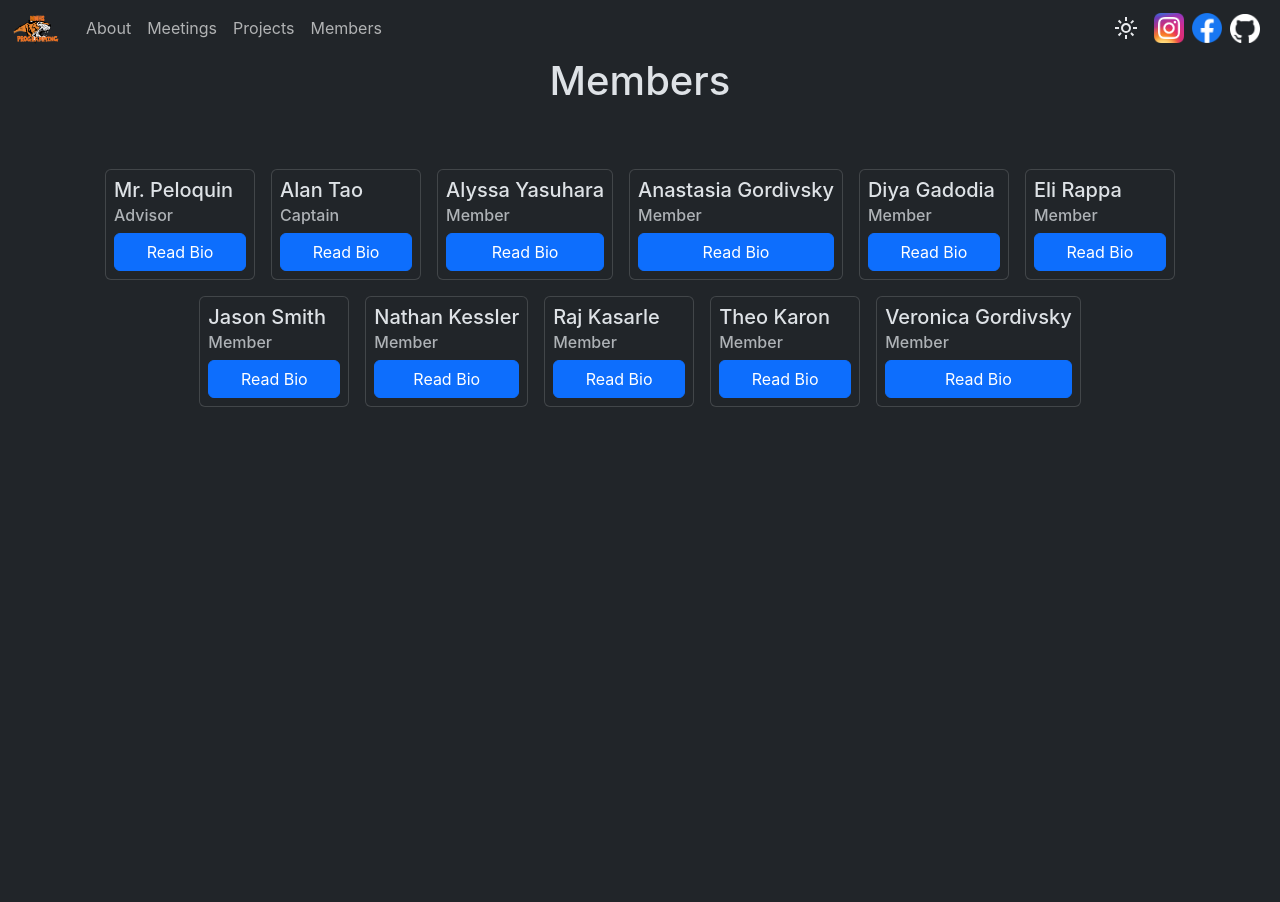
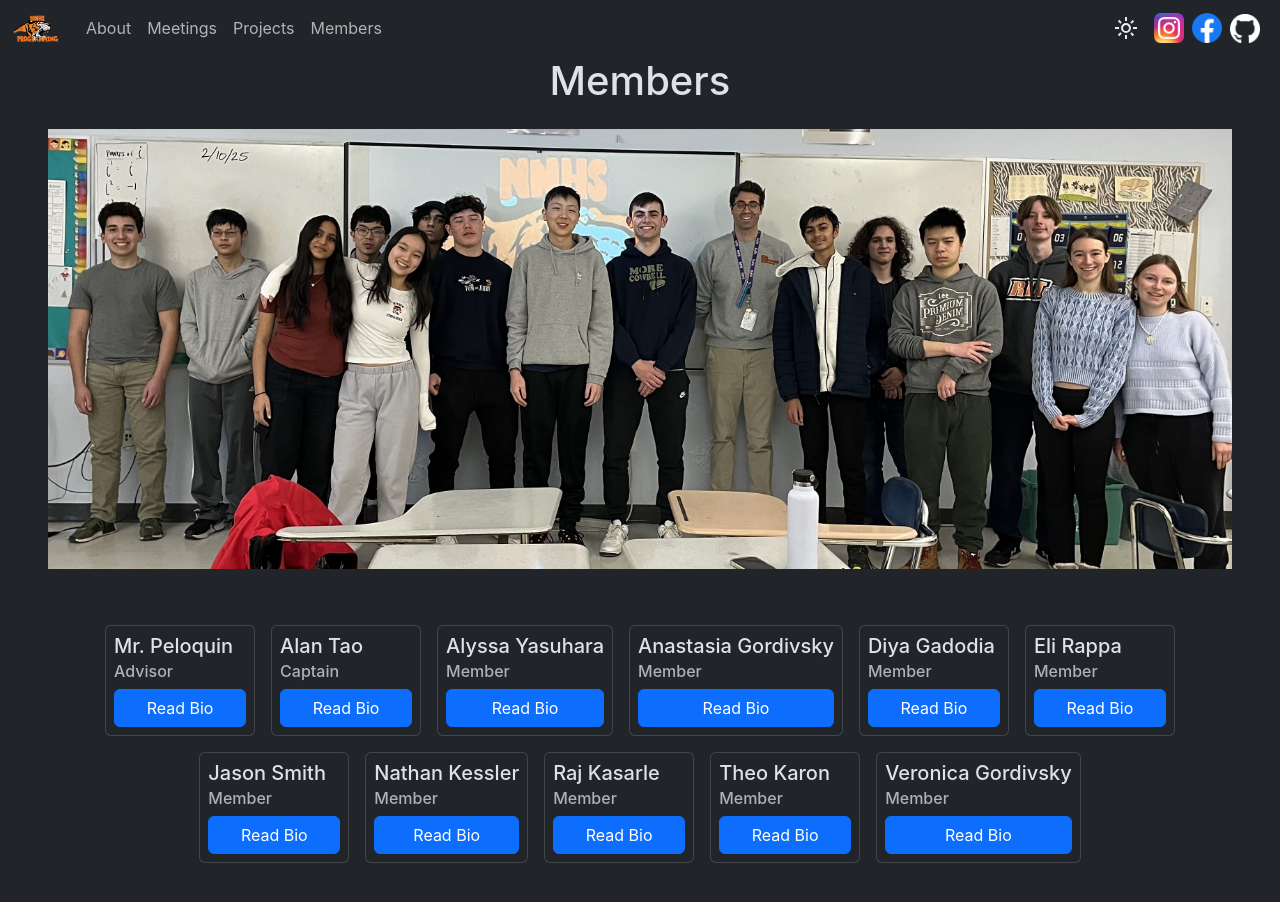
Before and after one commit to NNHS-Programming-Club/website, a React (Create React App) app: page /members in a window 1280 px wide. Shown: the top 902 px of the page. Before the commit the page ends 800 px from the top, so only its background shows below. Built offline with nearby package versions, Linux system fonts and the light colour scheme; the HTML template or start-up script is replaced by a standard one.

Commit message:
club picture

```diff
--- a/src/pages/Members.css
+++ b/src/pages/Members.css
@@ -1,6 +1,6 @@
-.member-name {
-  font-size: 20px;
-  font-weight: 500;
+.club-img {
+  width: 100%;
+  height: auto;
 }
 
 .bio-container {
@@ -21,6 +21,11 @@
 .bio-content {
   flex-direction: row;
   height: calc(100% - 58px);
+}
+
+.member-name {
+  font-size: 20px;
+  font-weight: 500;
 }
 
 .member-image {
--- a/src/pages/Members.js
+++ b/src/pages/Members.js
@@ -33,6 +33,9 @@ export default function Members() {
   return (
     <div>
       <h1>Members</h1>
+        <div>
+          <img src="images/programmingClub.jpg" className="club-img ps-5 pe-5 pt-3" />
+        </div>
         <div class="members-container d-flex flex-wrap p-5 align-items-center justify-content-center">
           {members.map((member) => (
             <div className="card member p-2 m-2" style={{minWidth: 150}}>
```
Also changed, not shown: public/images/progclubimage.png (deleted), public/images/programmingClub.jpg (added).
